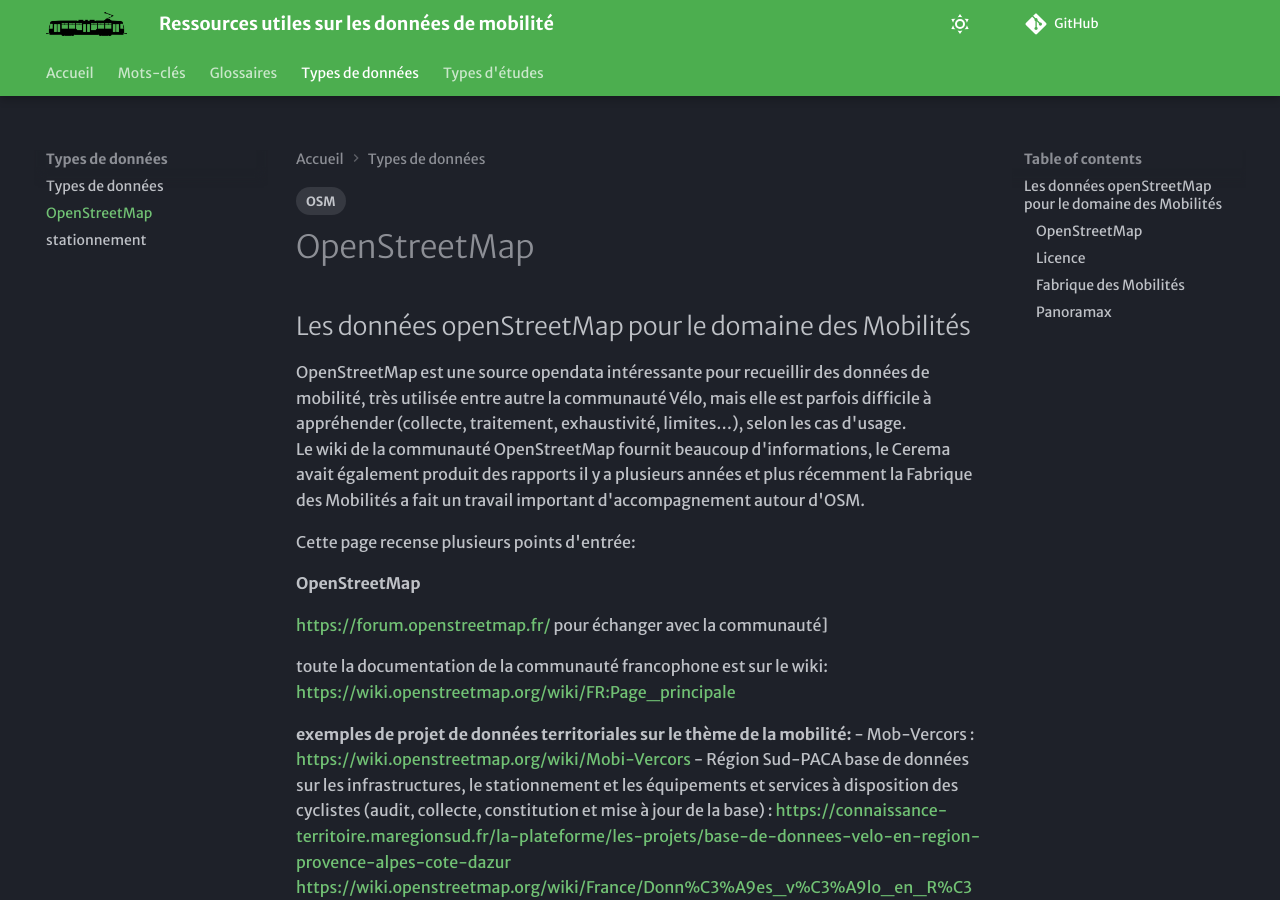
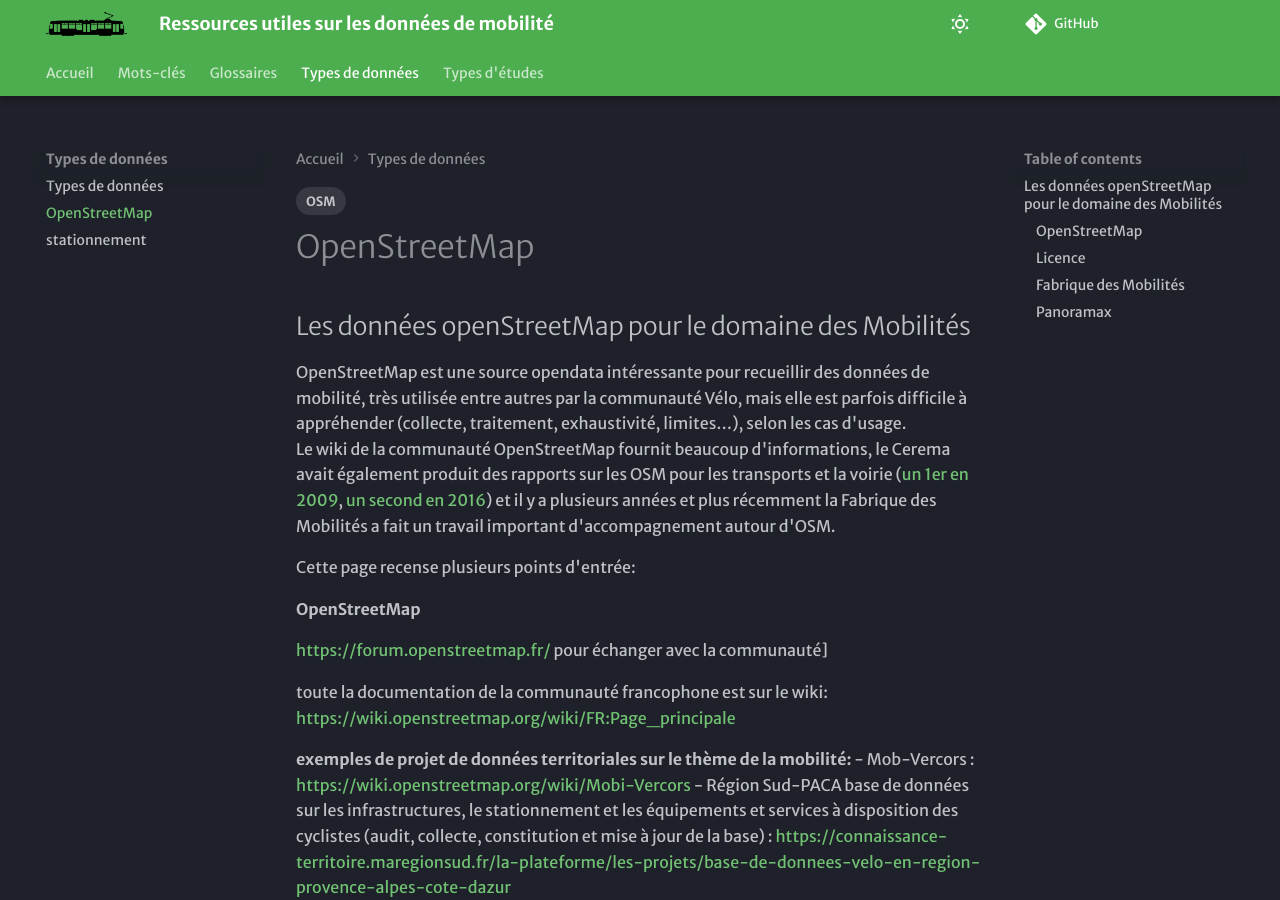
Before and after one commit to xdurang/mobscidat, an MkDocs documentation site: the page built from docs/types_donnees/openstreetmap.md, in a window 1280 px wide and 900 px high. Built offline with MkDocs 1.6.1 and Material for MkDocs 9.7.7, drawn with Linux system fonts in a browser that asks for light colours; some web fonts are replaced; comment, search, counter and statistics services are not loaded.

Commit message:
Update openstreetmap.md

```diff
--- a/docs/types_donnees/openstreetmap.md
+++ b/docs/types_donnees/openstreetmap.md
@@ -6,8 +6,8 @@ tags:
 
 ## Les données openStreetMap pour le domaine des Mobilités
 
-OpenStreetMap est une source opendata intéressante pour recueillir des données de mobilité, très utilisée entre autre la communauté Vélo, mais elle est parfois difficile à appréhender (collecte, traitement, exhaustivité, limites…), selon les cas d'usage.
-Le wiki de la communauté OpenStreetMap fournit beaucoup d'informations, le Cerema avait également produit des rapports il y a plusieurs années et plus récemment la Fabrique des Mobilités a fait un travail important d'accompagnement autour d'OSM.
+OpenStreetMap est une source opendata intéressante pour recueillir des données de mobilité, très utilisée entre autres par la communauté Vélo, mais elle est parfois difficile à appréhender (collecte, traitement, exhaustivité, limites…), selon les cas d'usage.
+Le wiki de la communauté OpenStreetMap fournit beaucoup d'informations, le Cerema avait également produit des rapports sur les OSM pour les transports et la voirie ([un 1er en 2009](https://www.expertises-territoires.fr/upload/docs/application/pdf/2025-05/rapport-osm-cetemed-2009.pdf), [un second en 2016](https://www.expertises-territoires.fr/upload/docs/application/pdf/2025-05/osm_services_publics_-_cerema-2016.pdf)) et  il y a plusieurs années et plus récemment la Fabrique des Mobilités a fait un travail important d'accompagnement autour d'OSM.
 
 Cette page recense plusieurs points d'entrée:
 
```
